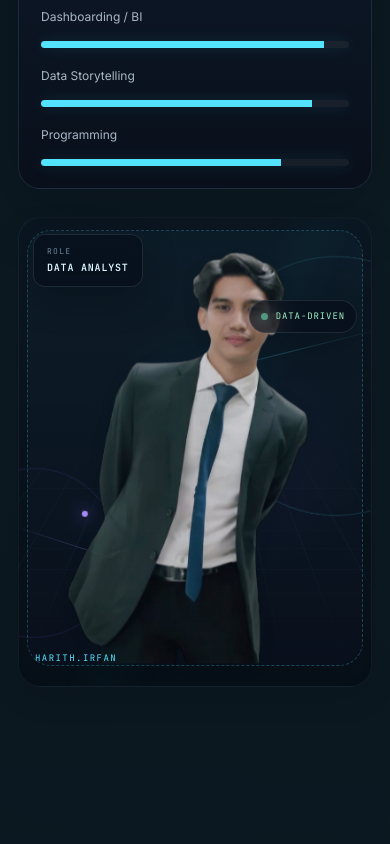
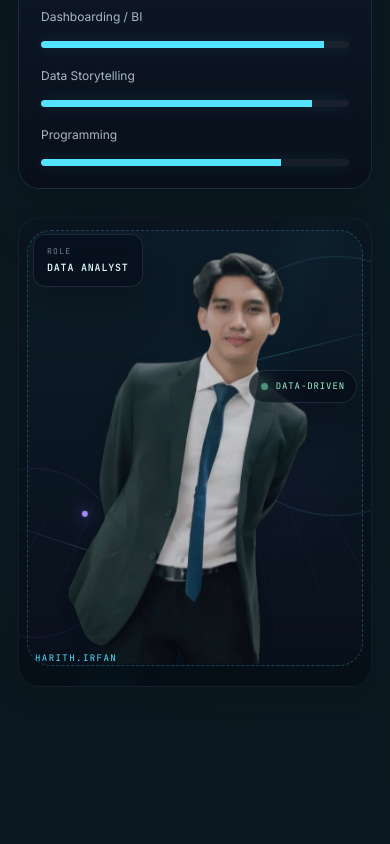
Before and after one commit to cwhirfan/cwhirfan-portfolio, a website: page index.html in a window 390 px wide. Shown: the part 2210-3054 px from the top of the page. Drawn offline with Linux system fonts and the light colour scheme.

Commit message:
Update styles.css

```diff
--- a/styles.css
+++ b/styles.css
@@ -363,7 +363,7 @@ footer {border-top: 1px solid var(--line);color: #687b8f;display: flex;font: 500
 .badge-role {border-radius: 12px;display: grid;gap: 2px;left: 24px;padding: 10px 13px;top: 28px}
 .badge-role span {color: #6f8498;font-size: 8px;letter-spacing: 0.16em}
 .badge-role strong {color: #dff7ff;font-size: 10px;letter-spacing: 0.08em}
-.badge-status {align-items: center;border-radius: 999px;color: #9fefc6;display: flex;font-size: 9px;gap: 8px;letter-spacing: 0.1em;padding: 8px 11px;right: 22px;top: 105px}
+.badge-status {align-items: center;border-radius: 999px;color: #9fefc6;display: flex;font-size: 9px;gap: 8px;letter-spacing: 0.1em;padding: 8px 11px;right: 22px;top: 175px}
 .badge-status i {animation: statusBlink 2.4s ease-in-out infinite;background: #6ee7b7;border-radius: 50%;box-shadow: 0 0 14px #6ee7b7;height: 7px;width: 7px}
 .portrait-caption {align-items: center;bottom: 20px;display: flex;font-family: "JetBrains Mono";gap: 16px;justify-content: space-between;left: 25px;position: absolute;right: 25px;z-index: 4}
 .portrait-caption span {color: var(--cyan);font-size: 9px;letter-spacing: 0.16em}
@@ -407,7 +407,7 @@ footer {border-top: 1px solid var(--line);color: #687b8f;display: flex;font: 500
     min-height: 470px;border-radius: 22px}
   .portrait-frame {inset: 12px 8px 20px}
   .badge-role {left: 14px;top: 16px}
-  .badge-status {right: 14px;top: 82px}
+  .badge-status {right: 14px;top: 152px}
   .portrait-caption {left: 16px;right: 16px}
   .portrait-caption b {display: none}
   .orbit-one {height: 260px;width: 260px}
```
